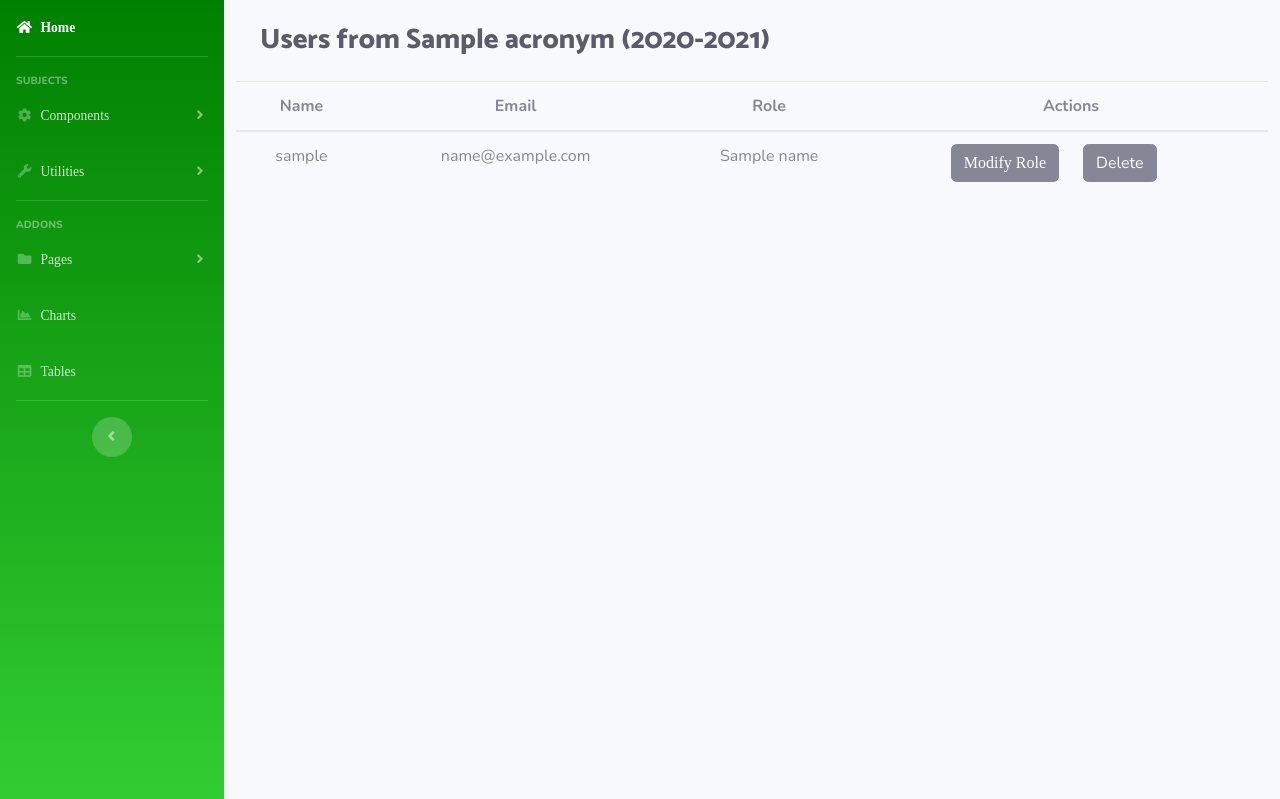
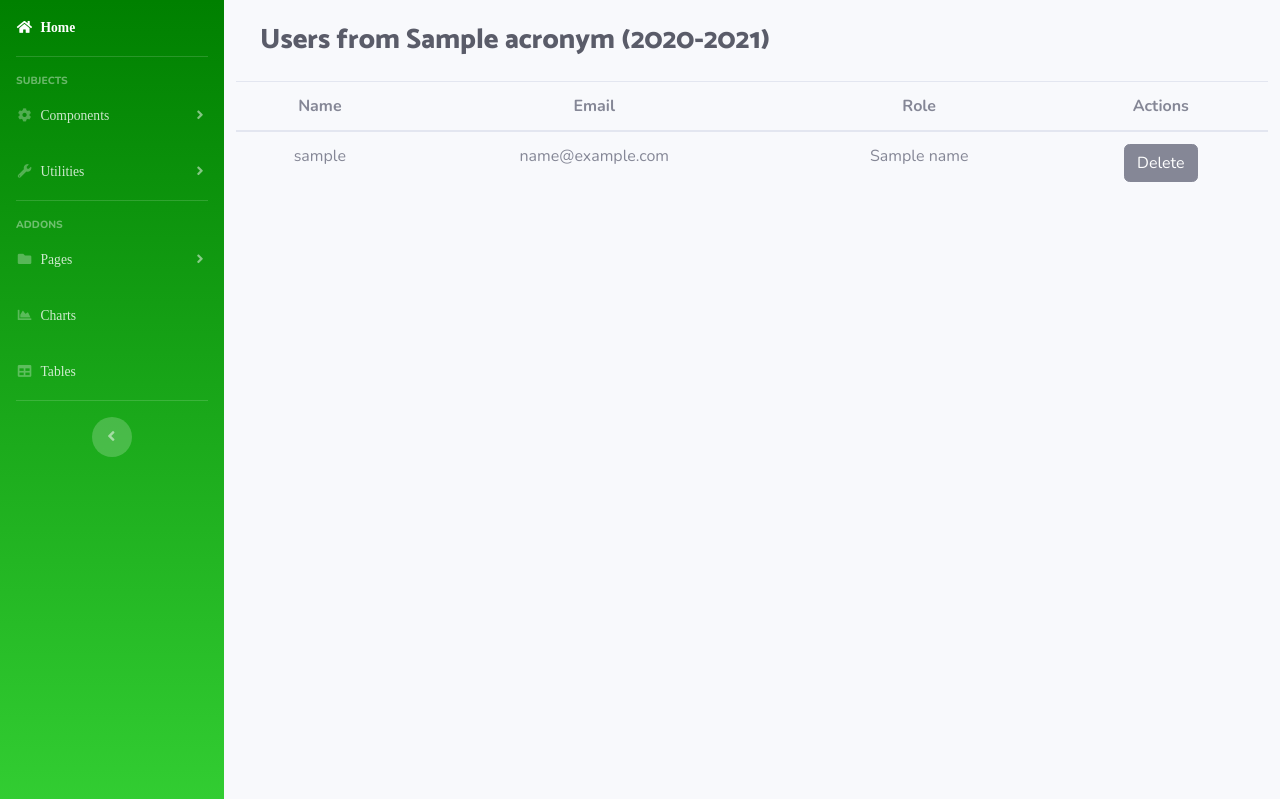
Before and after one commit to JavierAntonYuste/labton, a Flask app: template app/templates/manageSubject.html in a window 1280 px wide. Shown: the part 54-853 px from the top of the page. Run offline with Flask 2, Linux system fonts and the light colour scheme; the template is opened without the code that fills it: most values are stand-ins (such as "Sample title", 1, 10 or a date in 2020); parts of the project's set-up code (start-up, migrations or seed data) failed here and were passed over; some libraries are stand-ins or nearby versions; some web fonts are replaced.

Commit message:
Hability of defining degrees from appconfig, changing some permissions in the web(change role, delete subject only availables for role admin)

```diff
--- a/app/__init__.py
+++ b/app/__init__.py
@@ -15,7 +15,7 @@ from functools import wraps
 
 from flask_sslify import SSLify
 import datetime
-from app import decorators
+from app import decorators, appconfig
 from app.db_init import init_db, db, db_session, engine
 from app.db_interactions import *
 
@@ -121,7 +121,7 @@ def create_app(config_name):
         user=(session["email"].split('@'))[0]
 
         return render_template('home.html', \
-        user=user, privileges=privileges, subjects= subjects)
+        user=user, privileges=privileges, subjects= subjects, degrees=appconfig.degrees)
 
     @app.route('/allSubjects')
     @decorators.login_required
@@ -148,7 +148,7 @@ def create_app(config_name):
 
     @app.route('/createSubject', methods=['GET', 'POST'])
     @decorators.login_required
-    @decorators.privileges_required('professor','admin')
+    @decorators.privileges_required('admin', 'professor')
     def createSubject():
         acronym=request.form["acronym"]
         name=request.form["name"]
@@ -166,13 +166,12 @@ def create_app(config_name):
         filter(models.Subject.acronym==acronym).filter(models.Subject.year==year).\
         filter(models.Subject.degree==degree).first()
 
-        add_user_to_subject(db_session, engine, session["email"], subject_id, "professor")
+        add_user_to_subject(db_session, engine, session["email"], subject_id, "admin")
 
         return redirect('/home')
 
     @app.route('/subject/<id>', methods=['GET', 'POST'])
     @decorators.login_required
-    @decorators.privileges_required('user')
     def subject(id):
         subject=db_session.query(models.Subject).filter_by(id=id).first()
         if (subject == None):
@@ -358,7 +357,7 @@ def create_app(config_name):
         email=request.form["email"]
         privilege=request.form["privilege"]
 
-        if (db_session.query(User).filter(User.email==email)!=None):
+        if (db_session.query(User).filter(User.email==email)==None):
             flash('Error: User already exists', 'danger')
             return redirect('/users')
 
--- a/app/db_interactions.py
+++ b/app/db_interactions.py
@@ -62,8 +62,6 @@ def create_admin_user(db_session, engine, name, email):
     return
 
 def create_subject(db_session, acronym, name, degree, year, description):
-    # subject=Subjects(acronym="hola", name=name, year=2019, degree='GITST', description="")
-    # db_session.add(subject)
     db_session.execute('INSERT INTO subjects(acronym,name,year,degree,description) VALUES (:acronym,:name,:year,:degree,:description)',\
     {'acronym': acronym, 'name':name, 'year':year, 'degree':degree, 'description':description})
 
--- a/app/templates/allSubjects.html
+++ b/app/templates/allSubjects.html
@@ -81,7 +81,7 @@
               <div class="card">
                 <a href="subject/{{element.id}}" class="btn btn-primary" >
                     <span class="icon text-white-50">
-                      <i class="pr-2 fas fa-clipboard"></i>
+                      <i class="pr-2 fas fa-university"></i>
                       <b class="icon text-white">{{element.acronym}} {{element.year}}-{{element.year+1}}</b>
                     </span>
                 </a>
--- a/app/templates/manageSubject.html
+++ b/app/templates/manageSubject.html
@@ -222,9 +222,13 @@
                 <td class="text-center">
                   {% if not user==(users[0].email.split('@'))[0]%}
                   <div class="row">
+                    {% if role=='admin'%}
                     <div class="col-sm">
-                      <a data-toggle="modal" data-id="{{users[0].email}}" title="Add this item" class="modifyUserModal btn btn-secondary float-right" href="#modifyUserModal">Modify Role</a>
+
+                      <a data-toggle="modal" data-id="{{users[0].email}}" title="Add this item" class="modifyUserModal btn btn-secondary" href="#modifyUserModal">Modify Role</a>
+
                     </div>
+                    {% endif %}
 
                     <script>
                     $(document).ready(function () {
@@ -236,11 +240,11 @@
 
                     </script>
 
-                    <div class="col-sm ">
+                    <div class="col-sm text-center">
                       <form action="/deleteUserSubject" method="POST">
                           <input type="hidden" name="user_id" value={{users[0].id}} >
                           <input type="hidden" name="subject_id" value={{subject.id}}>
-                          <button type="submit" class="btn btn-secondary float-left">Delete</button>
+                          <button type="submit" class="btn btn-secondary ">Delete</button>
                       </form>
                     </div>
                   </div>
@@ -271,7 +275,6 @@
             <form action="/changeRole" method="post" id="upload-form" enctype="multipart/form-data">
               <div class="row pt-2 pb-2">
                 <div class="col">
-                  <label> New Role </label>
                   <select class="custom-select" name="role" id="role">
                     {% for role in roles_db%}
                     <option value={{role.name}}>{{role.name}}</option>
--- a/app/templates/subject.html
+++ b/app/templates/subject.html
@@ -84,6 +84,8 @@
               Manage Users
             </span>
         </a>
+        {% endif%}
+        {% if role=='admin'%}
         <button type="button" class="btn btn-secondary" data-toggle="modal" data-target="#deleteSubjectModal">
           Delete Subject
         </button>
```
Also changed, not shown: app/appconfig.py (+12 -0 lines), app/templates/home.html (+6 -2 lines).
